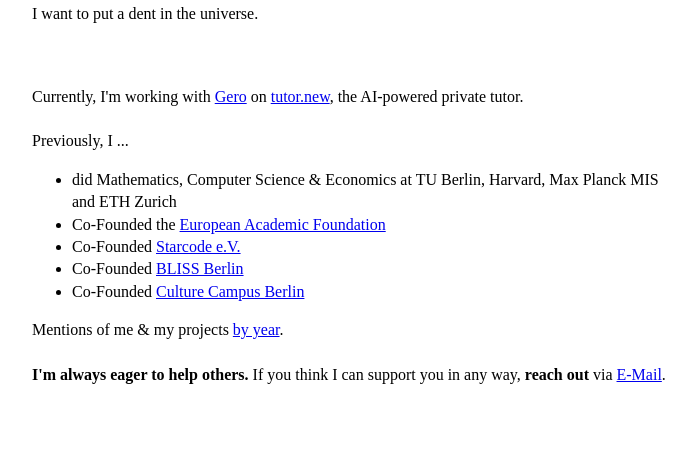
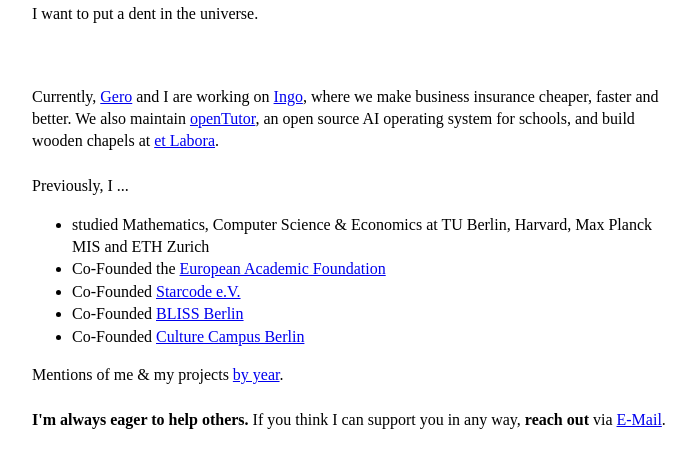
Before and after one commit to fridowicke/fridowicke.github.io, a plain HTML site: page index.html in a window 1280 px wide. Shown: the part 121-588 px from the top of the page, without its empty margins (283-975 px from the left). Drawn offline with Linux system fonts and the light colour scheme.

Commit message:
Update intro: Ingo, openTutor and et Labora
Co-Authored-By: Claude Opus 5.5 <noreply@anthropic.com>

```diff
--- a/index.html
+++ b/index.html
@@ -39,11 +39,12 @@
 
         <p>I want to put a dent in the universe.</p>
         <br><br>
-        Currently, I'm working with <a href="https://gero.sh/">Gero</a> on <a href="https://tutor.new/">tutor.new</a>, the AI-powered private tutor.
+        Currently, <a href="https://gero.sh/">Gero</a> and I are working on <a href="https://ingo-insurance.com/">Ingo</a>, where we make business insurance cheaper, faster and better.
+        We also maintain <a href="https://open.tutor.new/">openTutor</a>, an open source AI operating system for schools, and build wooden chapels at <a href="https://etlabora.studio/">et Labora</a>.
         <br><br>
         Previously, I ...
         <ul>
-            <li>did Mathematics, Computer Science & Economics at TU Berlin, Harvard, Max Planck MIS and ETH Zurich</li>
+            <li>studied Mathematics, Computer Science & Economics at TU Berlin, Harvard, Max Planck MIS and ETH Zurich</li>
             <li>Co-Founded the <a href="https://europeanacademicfoundation.eu/">European Academic Foundation</a></li>
             <li>Co-Founded <a href="https://www.starcode.de">Starcode e.V.</a></li>
             <li>Co-Founded <a href="https://bliss.berlin">BLISS Berlin</a></li>
```
